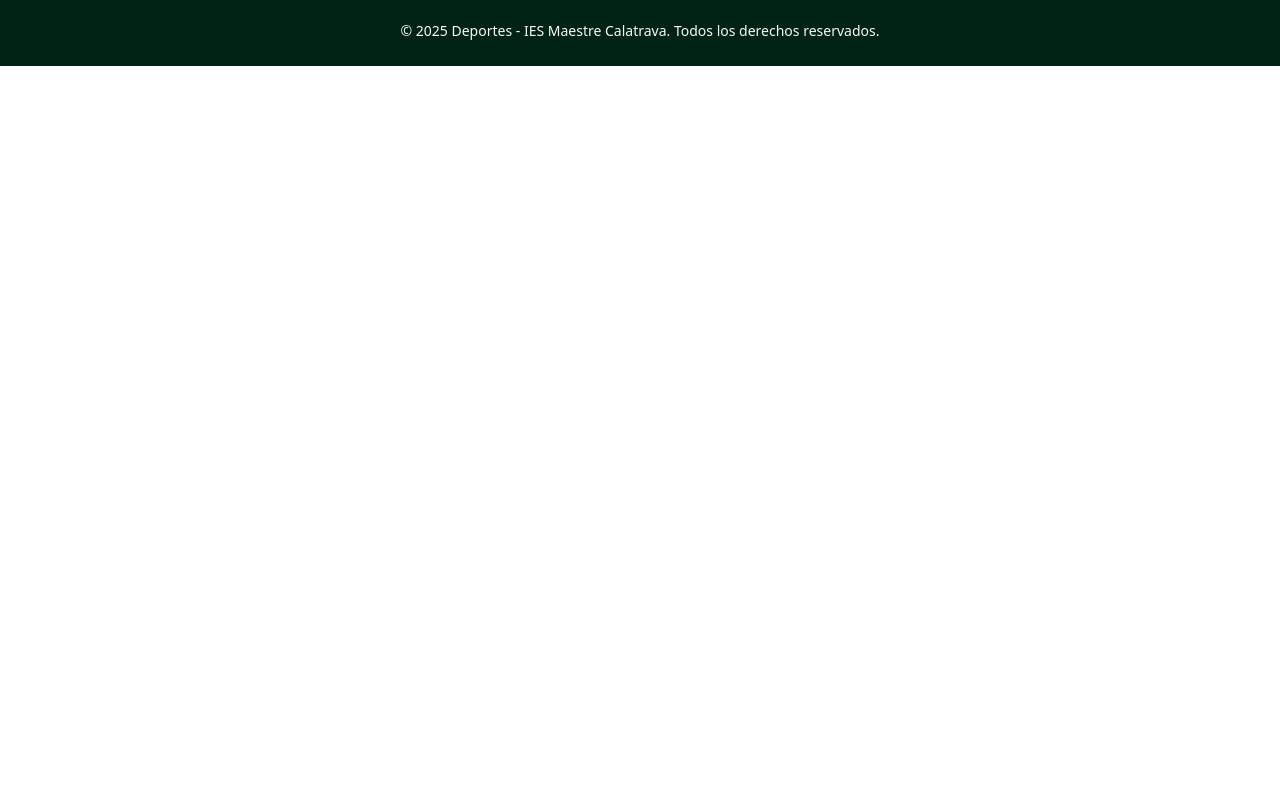
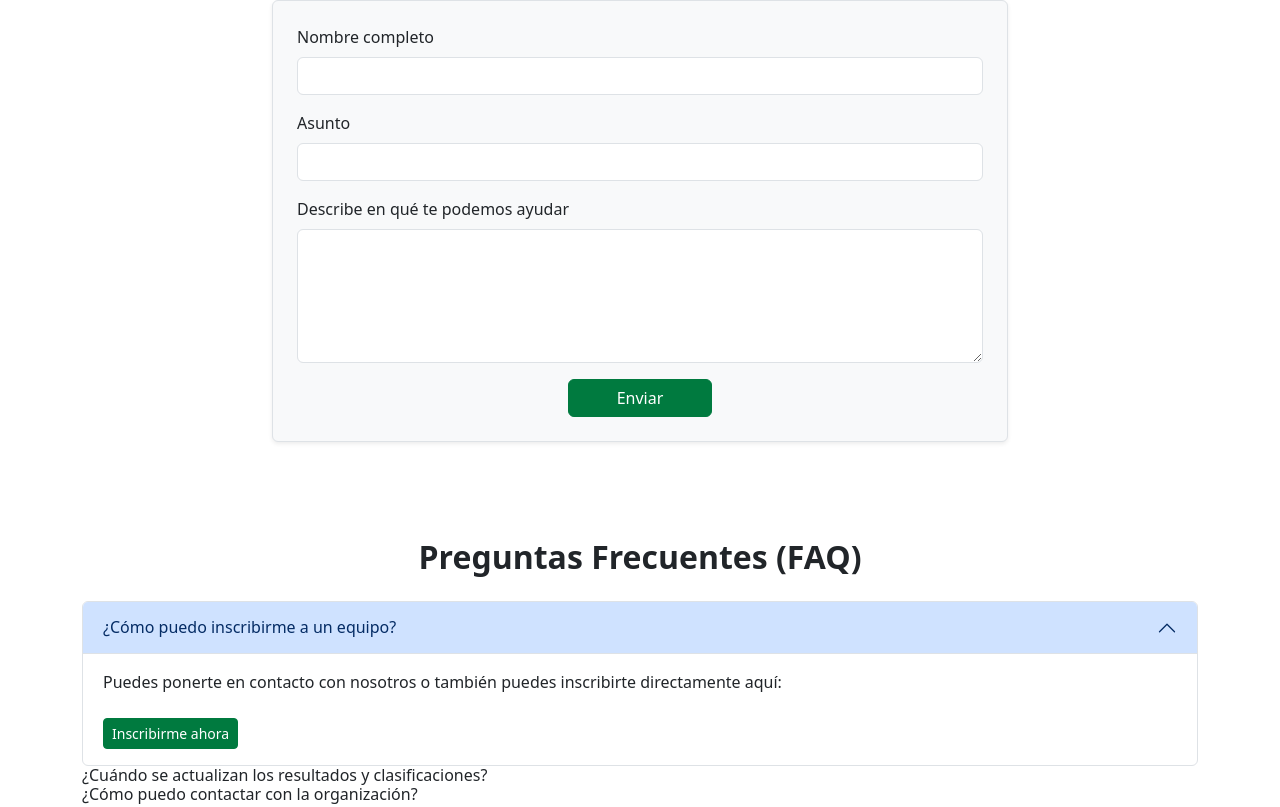
Before and after one commit to EstrHuP/PAUF02-La-Liga-2.0, an Angular app: page /contact in a window 1280 px wide. Before the commit this address led to /. Shown: the part 293-1100 px from the top of the page. Before the commit the page ends 800 px from the top, so only its background shows below. Built offline with nearby package versions, Linux system fonts and the light colour scheme.

Commit message:
feat(contact): Add contact page

```diff
--- /dev/null
+++ b/src/app/features/contact/pages/contact-page/contact-page.html
@@ -0,0 +1,121 @@
+<main>
+  <!-- Form -->
+    <section class="bg-white py-5">
+        <div class="container">
+            <h2 class="fw-bold text-center mb-4">¿Tienes dudas? ¡Te ayudamos!</h2>
+            <p class="text-center text-muted mb-5">Haznos llegar tus datos y nos pondremos en contacto contigo lo antes posible.</p>
+            <div class="row justify-content-center">
+                <div class="col-lg-8">
+                <form action="mailto:laliga@iesmaestrecalatrava.com" method="post" enctype="text/plain" class="p-4 border rounded shadow-sm bg-light">
+                    <div class="mb-3">
+                        <label for="nombre" class="form-label">Nombre completo</label>
+                        <input type="text" class="form-control" id="nombre" name="nombre" required>
+                    </div>
+                    <div class="mb-3">
+                        <label for="asunto" class="form-label">Asunto</label>
+                        <input type="text" class="form-control" id="asunto" name="asunto" required>
+                    </div>
+                        <div class="mb-3">
+                        <label for="mensaje" class="form-label">Describe en qué te podemos ayudar</label>
+                        <textarea class="form-control" id="mensaje" name="mensaje" rows="5" required></textarea>
+                    </div>
+                    <div class="text-center">
+                        <button type="submit" class="btn btn-primary px-5">Enviar</button>
+                    </div>
+                </form>
+                </div>
+            </div>
+        </div>
+    </section>
+    <!-- FAQs -->
+    <section class="container py-5">
+        <h2 class="fw-bold text-center mb-4">Preguntas Frecuentes (FAQ)</h2>
+        <!-- FaQ 1 -->
+        <div class="accordion" id="faqAccordion">
+            <div class="accordion-item">
+                <h2 class="accordion-header" id="faq1">
+                <button class="accordion-button" type="button" data-bs-toggle="collapse" data-bs-target="#faqCollapse1" aria-expanded="true">
+                    ¿Cómo puedo inscribirme a un equipo?
+                </button>
+                </h2>
+                <div id="faqCollapse1" class="accordion-collapse collapse show" data-bs-parent="#faqAccordion">
+                    <div class="accordion-body">
+                        Puedes ponerte en contacto con nosotros o también puedes inscribirte directamente aquí:
+                        <br><br>
+                        <button class="btn btn-primary btn-sm"
+                                data-bs-toggle="modal"
+                                data-bs-target="#modalInscripcion">
+                            Inscribirme ahora
+                        </button>
+                    </div>
+                </div>
+            </div>
+        </div>
+        <!-- FaQ 2 -->
+        <div class="accordion-item">
+            <h2 class="accordion-header" id="faq2">
+                <button class="accordion-button collapsed" type="button" data-bs-toggle="collapse" data-bs-target="#faqCollapse2">
+                    ¿Cuándo se actualizan los resultados y clasificaciones?
+                </button>
+            </h2>
+            <div id="faqCollapse2" class="accordion-collapse collapse" data-bs-parent="#faqAccordion">
+                <div class="accordion-body">
+                    Los resultados se actualizan automáticamente al finalizar cada jornada, y las clasificaciones se recalculan de forma inmediata.
+                </div>
+            </div>
+        </div>
+        <!-- FaQ 3 -->
+        <div class="accordion-item">
+            <h2 class="accordion-header" id="faq3">
+                <button class="accordion-button collapsed" type="button" data-bs-toggle="collapse" data-bs-target="#faqCollapse3">
+                    ¿Cómo puedo contactar con la organización?
+                </button>
+            </h2>
+            <div id="faqCollapse3" class="accordion-collapse collapse" data-bs-parent="#faqAccordion">
+                <div class="accordion-body">
+                    Puedes usar el formulario que encontrarás más abajo o enviarnos un correo directo a <a href="mailto:laliga@iesmaestrecalatrava.com">laliga@iesmaestrecalatrava.com</a>.
+                </div>
+            </div>
+        </div>
+    </section>
+    <!-- Modal inscribirse -->
+    <div class="modal fade" id="modalInscripcion" tabindex="-1" aria-labelledby="modalInscripcionLabel" aria-hidden="true">
+    <div class="modal-dialog modal-lg modal-dialog-centered">
+        <div class="modal-content">
+        <div class="modal-header">
+            <h5 class="modal-title" id="modalInscripcionLabel">Formulario de Inscripción</h5>
+            <button type="button" class="btn-close btn-close-white" data-bs-dismiss="modal" aria-label="Cerrar"></button>
+        </div>
+        <div class="modal-body">
+            <form id="formInscripcion">
+            <div class="mb-3">
+                <label for="nombre" class="form-label">Nombre completo</label>
+                <input type="text" class="form-control" id="nombre" required>
+            </div>
+            <div class="mb-3">
+                <label for="email" class="form-label">Correo electrónico</label>
+                <input type="email" class="form-control" id="email" required>
+            </div>
+            <div class="mb-3">
+                <label for="equipo" class="form-label">Estoy interesado/a en:</label>
+                <select class="form-select" id="equipo" required>
+                <option value="">Selecciona deporte</option>
+                <option value="futbol">Liga de Fútbol</option>
+                <option value="baloncesto">Liga de Baloncesto</option>
+                <option value="voleibol">Torneo de Voleibol</option>
+                </select>
+            </div>
+            <button type="submit" class="btn btn-primary">Enviar inscripción</button>
+            </form>
+        </div>
+        </div>
+    </div>
+    </div>
+    <!-- Toast de confirmación -->
+    <div class="toast align-items-center" id="toastInscripcion" role="alert" aria-live="assertive" aria-atomic="true">
+        <div class="d-flex">
+        <div class="toast-body"> ¡Tu formulario ha sido enviado con éxito! </div>
+        <button type="button" class="btn-close me-2 m-auto" data-bs-dismiss="toast" aria-label="Close"></button>
+        </div>
+    </div>
+</main>
```
Also changed, not shown: src/app/app.routes.ts (+10 -1 lines), src/app/features/contact/pages/contact-page/contact-page.ts (added, +11 -0 lines), src/app/features/contact/pages/contact-page/contact-page.scss (added), 1 other file (tests, documents, lock files or other folders).
